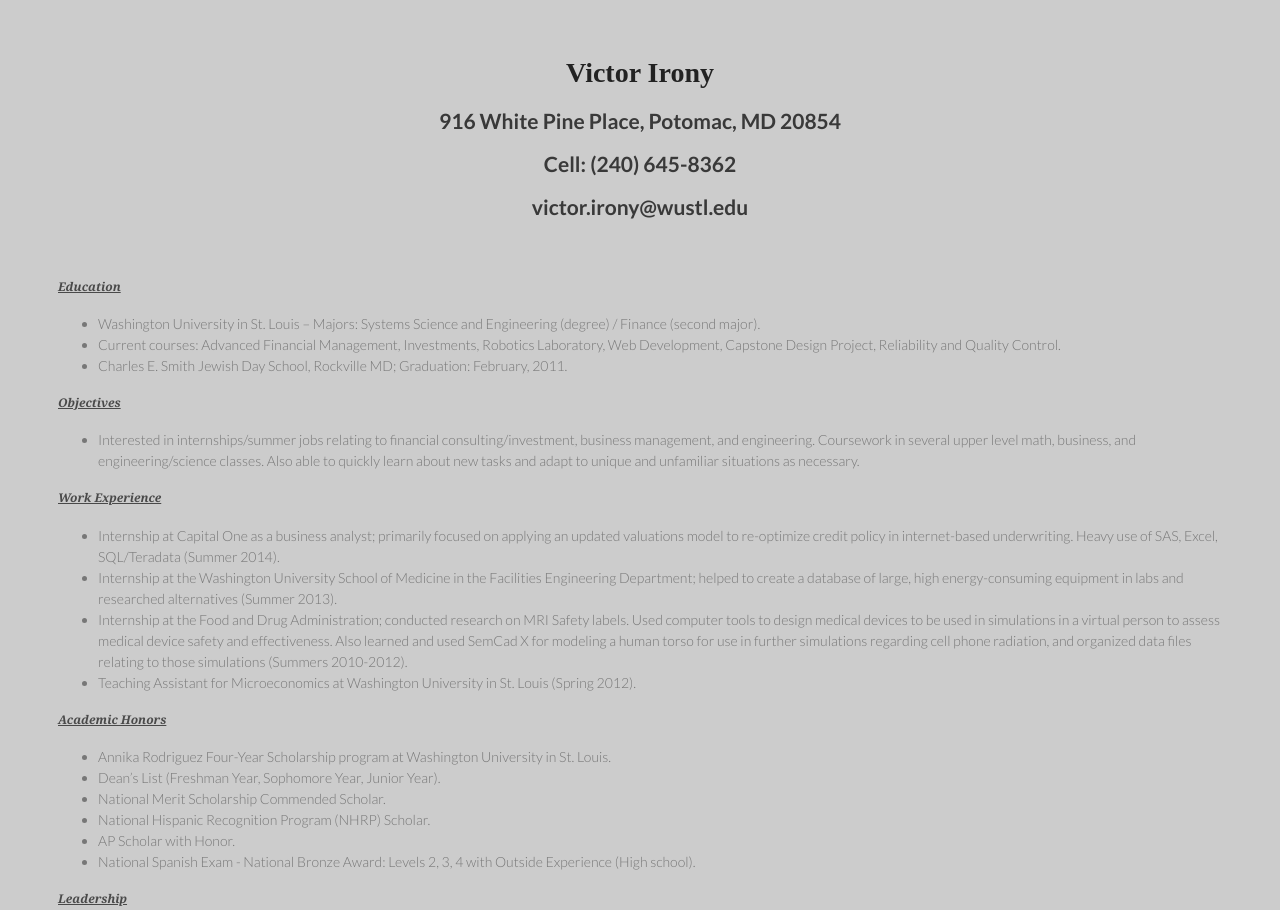
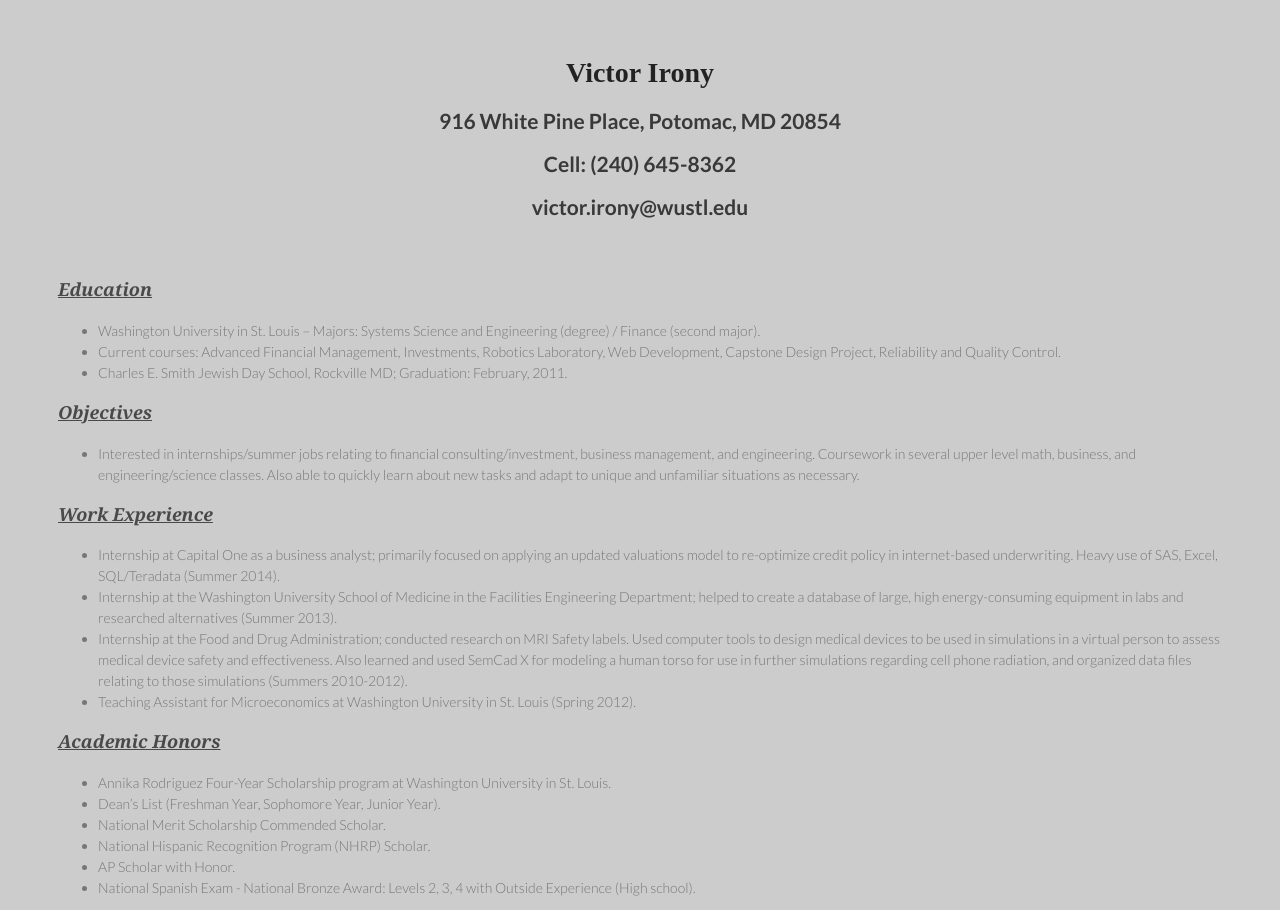
Before and after one commit to ironyv/cse104-demo-vi, a plain HTML site: page index.html in a window 1280 px wide. Shown: the top 910 px of the page. Drawn offline with Linux system fonts and the light colour scheme.

Commit message:
Update resumecss.css

```diff
--- a/resumecss.css
+++ b/resumecss.css
@@ -8,5 +8,5 @@ h1 {
 
 h3 {
     text-decoration: underline;
-    font: italic bold 12px/30px Georgia, serif;
+    font: italic bold 18px/30px Georgia, serif;
 }
```
